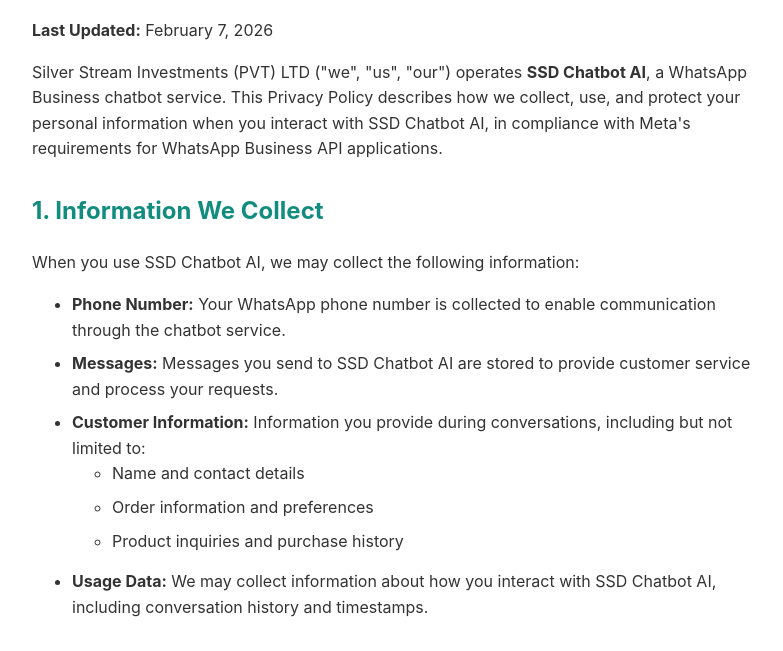
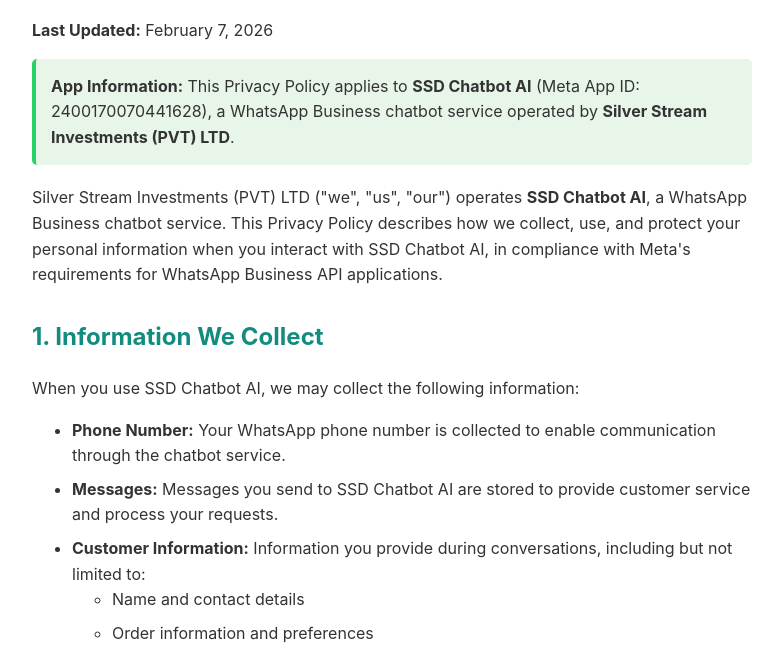
Before and after one commit to ssi-zim/privacy-policy, a plain HTML site: page index.html in a window 1280 px wide. Shown: the part 149-800 px from the top of the page, without its empty margins (248-1031 px from the left). Drawn offline with Linux system fonts and the light colour scheme.

Commit message:
Update index.html

```diff
--- a/index.html
+++ b/index.html
@@ -66,6 +66,10 @@
         <h1>Privacy Policy</h1>
 
         <p><strong>Last Updated:</strong> <span id="date"></span></p>
+
+        <div style="background: #e8f5e9; padding: 15px; border-radius: 5px; margin-bottom: 20px; border-left: 4px solid #25D366;">
+            <p style="margin: 0;"><strong>App Information:</strong> This Privacy Policy applies to <strong>SSD Chatbot AI</strong> (Meta App ID: 2400170070441628), a WhatsApp Business chatbot service operated by <strong>Silver Stream Investments (PVT) LTD</strong>.</p>
+        </div>
 
         <p>Silver Stream Investments (PVT) LTD ("we", "us", "our") operates <strong>SSD Chatbot AI</strong>, a WhatsApp Business chatbot service. This Privacy Policy describes how we collect, use, and protect your personal information when you interact with SSD Chatbot AI, in compliance with Meta's requirements for WhatsApp Business API applications.</p>
 
@@ -148,6 +152,7 @@
         </div>
 
         <p class="last-updated">This privacy policy is compliant with Meta's requirements for WhatsApp Business API applications.</p>
+        <p class="last-updated"><strong>App Owner:</strong> Silver Stream Investments (PVT) LTD | <strong>Meta App:</strong> SSD Chatbot AI (App ID: 2400170070441628)</p>
     </div>
 
     <script>
```
